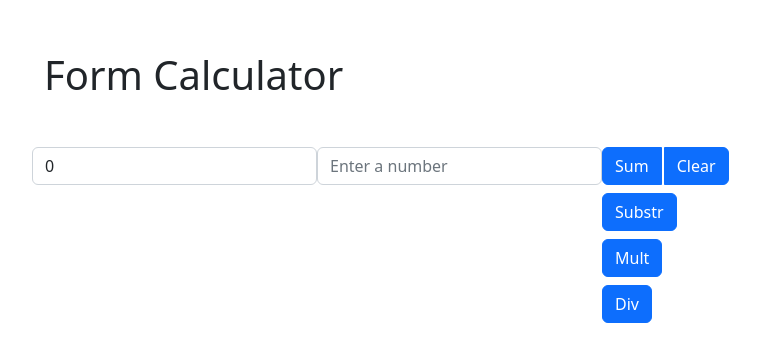
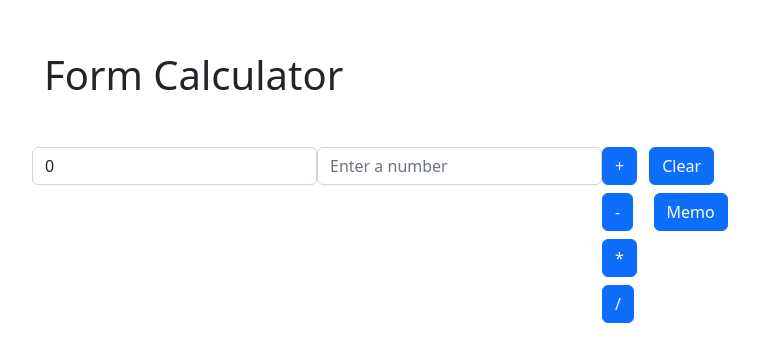
Before and after one commit to williamhancharek/project-b, a React (Create React App) app: page / in a window 1280 px wide. Shown: the part 129-490 px from the top of the page, without its empty margins (38-798 px from the left). Built offline with nearby package versions, Linux system fonts and the light colour scheme.

Commit message:
Added a memory button

```diff
--- a/src/App.css
+++ b/src/App.css
@@ -11,10 +11,10 @@
   padding: 0px;
 }
 
-.App .btn {
-  margin-right: 3px;
-}
-
 .App .btn-group button {
   display: block;
 }
+
+.App .clear {
+  margin-left: 12px;
+}
--- a/src/App.js
+++ b/src/App.js
@@ -1,4 +1,4 @@
-import React, { useState } from "react";
+import React, { useState, useRef } from "react";
 import "./App.css";
 import "bootstrap/dist/css/bootstrap.min.css";
 
@@ -6,19 +6,18 @@ export default function App() {
   const [input, setInput] = useState(0);
   const [result, setResult] = useState(0);
   const [clear, setClear] = useState(false);
+  const inputRef = useRef(null);
 
   function handleInput(event) {
     setInput(event.target.value);
     setClear(event.target.value);
   }
 
+  function handleSum() {
     let number = Number(input);
     let secondNumber = Number(result);
-
-  function handleSum(event) {
-    event.preventDefault();
-    let summing = number + secondNumber;
-    setResult(summing);
+    let sum = number + secondNumber;
+    setResult(sum);
   }
 
   function resetInputField() {
@@ -27,19 +26,30 @@ export default function App() {
     setInput(0);
   }
 
-  function handleSubstr() {
-    let substraction = secondNumber - number;
-    setResult(substraction);
+  function handleSubtr() {
+    let number = Number(input);
+    let secondNumber = Number(result);
+    let subtraction = secondNumber - number;
+    setResult(subtraction);
   }
 
   function handleMult() {
+    let number = Number(input);
+    let secondNumber = Number(result);
     let multiplication = number * secondNumber;
     setResult(multiplication);
   }
 
   function handleDivision() {
+    let number = Number(input);
+    let secondNumber = Number(result);
     let division = secondNumber / number;
     setResult(division);
+  }
+
+  function handleMemorization() {
+    setResult(inputRef.current.value);
+    console.log(inputRef.current.value);
   }
 
   return (
@@ -54,6 +64,7 @@ export default function App() {
                 className="form-control"
                 id="result-input"
                 value={result}
+                ref={inputRef}
                 onChange={handleInput}
               />
             </div>
@@ -71,40 +82,48 @@ export default function App() {
             </div>
           </div>
           <div className="col-3">
-            <div className="btn-group">
             <button onClick={handleSum} className="btn btn-primary">
-              Sum
+              +
             </button>
             <button
               type="submit"
               onClick={resetInputField}
-              className="btn btn-primary pl-3"
+              className="btn btn-primary clear pl-3"
             >
               Clear
             </button>
-          </div>
+
             <div className="row">
-            <div className="col mt-2">
+              <div className="col-2 mt-2">
                 <button
                   type="submit"
-                onClick={handleSubstr}
+                  onClick={handleSubtr}
                   className="btn btn-primary"
                 >
-                Substr
+                  -
+                </button>
+              </div>
+              <div className="col-10 mt-2">
+                <button
+                  type="submit"
+                  onClick={handleMemorization}
+                  className="btn btn-primary"
+                >
+                  Memo
                 </button>
               </div>
             </div>
             <div className="row">
               <div className="col mt-2">
                 <button onClick={handleMult} className="btn btn-primary">
-                Mult
+                  *
                 </button>
               </div>
             </div>
             <div className="row">
               <div className="col mt-2">
                 <button onClick={handleDivision} className="btn btn-primary">
-                Div
+                  /
                 </button>
               </div>
             </div>
```
Lines whose indentation alone changed are shown as unchanged.
